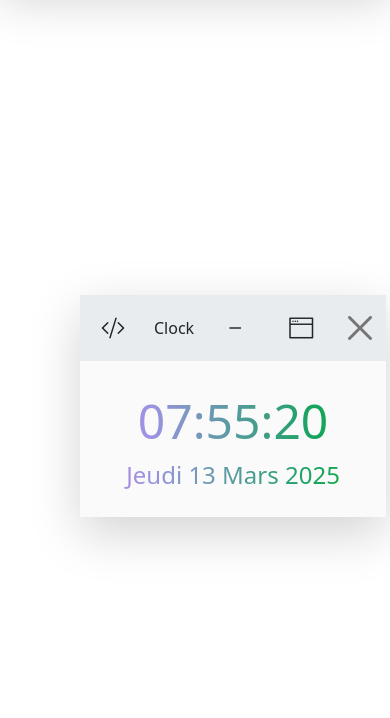
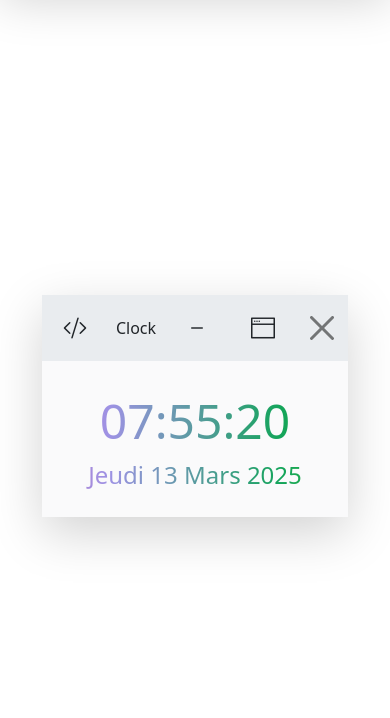
Before and after one commit to flourdau/picturama, a plain HTML site: page index.html in a window 390 px wide. Shown: the part 80-798 px from the top of the page. Drawn offline with nearby package versions, Linux system fonts and the light colour scheme.

Commit message:
Correction .shell responsive

```diff
--- a/design/css/shell.css
+++ b/design/css/shell.css
@@ -48,3 +48,11 @@
 	justify-self:flex-start
 }
 .my-shell-name {cursor:all-scroll}
+
+
+/*	< 700px	*/
+@media screen and (max-width:700px) {
+
+	.my-shell {position:initial}
+
+}
```
